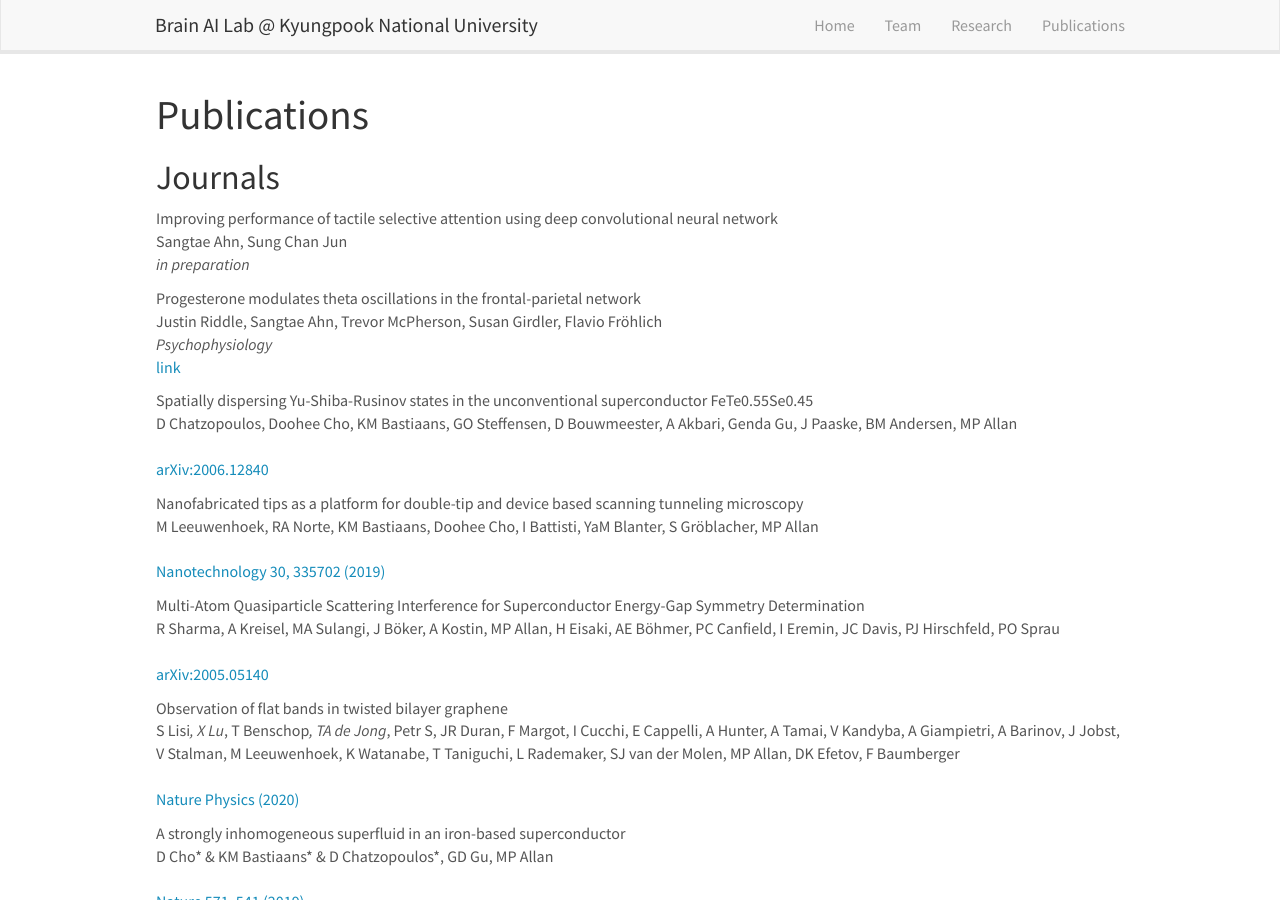
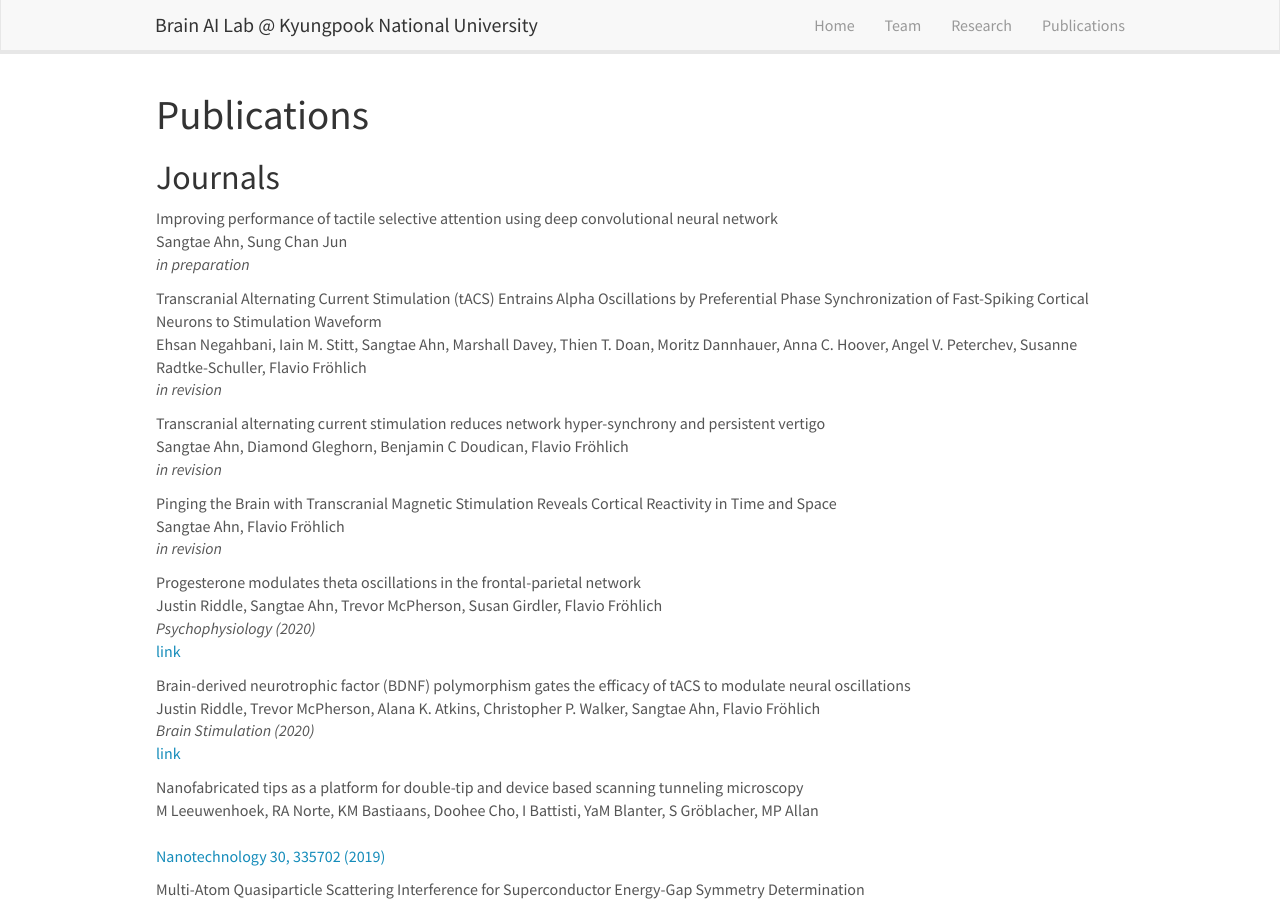
Before and after one commit to KNU-BrainAI/knu-brainai.github.io, a Jekyll site: the page built from _pages/publications.md, in a window 1280 px wide and 900 px high. Built offline with Jekyll 4.4.1, drawn with Linux system fonts in a browser that asks for light colours; nearby versions of some CDN libraries.

Commit message:
Update publist.yml

```diff
--- a/_data/publist.yml
+++ b/_data/publist.yml
@@ -9,25 +9,59 @@
   highlight: 0
   news2:
 
+- title: "Transcranial Alternating Current Stimulation (tACS) Entrains Alpha Oscillations by Preferential Phase Synchronization of Fast-Spiking Cortical Neurons to Stimulation Waveform"
+  image:
+  description:
+  authors: Ehsan Negahbani, Iain M. Stitt, Sangtae Ahn, Marshall Davey, Thien T. Doan, Moritz Dannhauer, Anna C. Hoover, Angel V. Peterchev, Susanne Radtke-Schuller, Flavio Fröhlich
+  journal: in revision
+  link:
+    url:
+    display:
+  highlight: 0
+  news2:
+
+- title: "Transcranial alternating current stimulation reduces network hyper-synchrony and persistent vertigo"
+  image:
+  description:
+  authors: Sangtae Ahn, Diamond Gleghorn, Benjamin C Doudican, Flavio Fröhlich
+  journal: in revision
+  link:
+    url:
+    display:
+  highlight: 0
+  news2:
+
+- title: "Pinging the Brain with Transcranial Magnetic Stimulation Reveals Cortical Reactivity in Time and Space"
+  image:
+  description:
+  authors: Sangtae Ahn, Flavio Fröhlich
+  journal: in revision
+  link:
+    url:
+    display:
+  highlight: 0
+  news2:
+
 - title: "Progesterone modulates theta oscillations in the frontal-parietal network"
   image:
   description:
   authors: Justin Riddle, Sangtae Ahn, Trevor McPherson, Susan Girdler, Flavio Fröhlich
-  journal: Psychophysiology
+  journal: Psychophysiology (2020)
   link:
     url: http://onlinelibrary.wiley.com/doi/full/10.1111/psyp.13632
     display:  link
   highlight: 0
   news2:
 
-- title: "Spatially dispersing Yu-Shiba-Rusinov states in the unconventional superconductor FeTe0.55Se0.45"
-  image: YSR.png
-  description: We report on a peculiar, spatially dispersing YSR state in Fe(Se,Te) that can be tuned by the tip.
-  authors: D Chatzopoulos, Doohee Cho, KM Bastiaans, GO Steffensen, D Bouwmeester, A Akbari, Genda Gu, J Paaske, BM Andersen, MP Allan
+- title: "Brain-derived neurotrophic factor (BDNF) polymorphism gates the efficacy of tACS to modulate neural oscillations"
+  image:
+  description:
+  authors: Justin Riddle, Trevor McPherson, Alana K. Atkins, Christopher P. Walker, Sangtae Ahn, Flavio Fröhlich
+  journal: Brain Stimulation (2020)
   link:
-    url: https://arxiv.org/abs/2006.12840
-    display:  arXiv:2006.12840
-  highlight: 1
+    url: https://www.sciencedirect.com/science/article/pii/S1935861X20300917
+    display: link
+  highlight: 0
 
 - title: "Nanofabricated tips as a platform for double-tip and device based scanning tunneling microscopy"
   image: SmartPub.png
```
